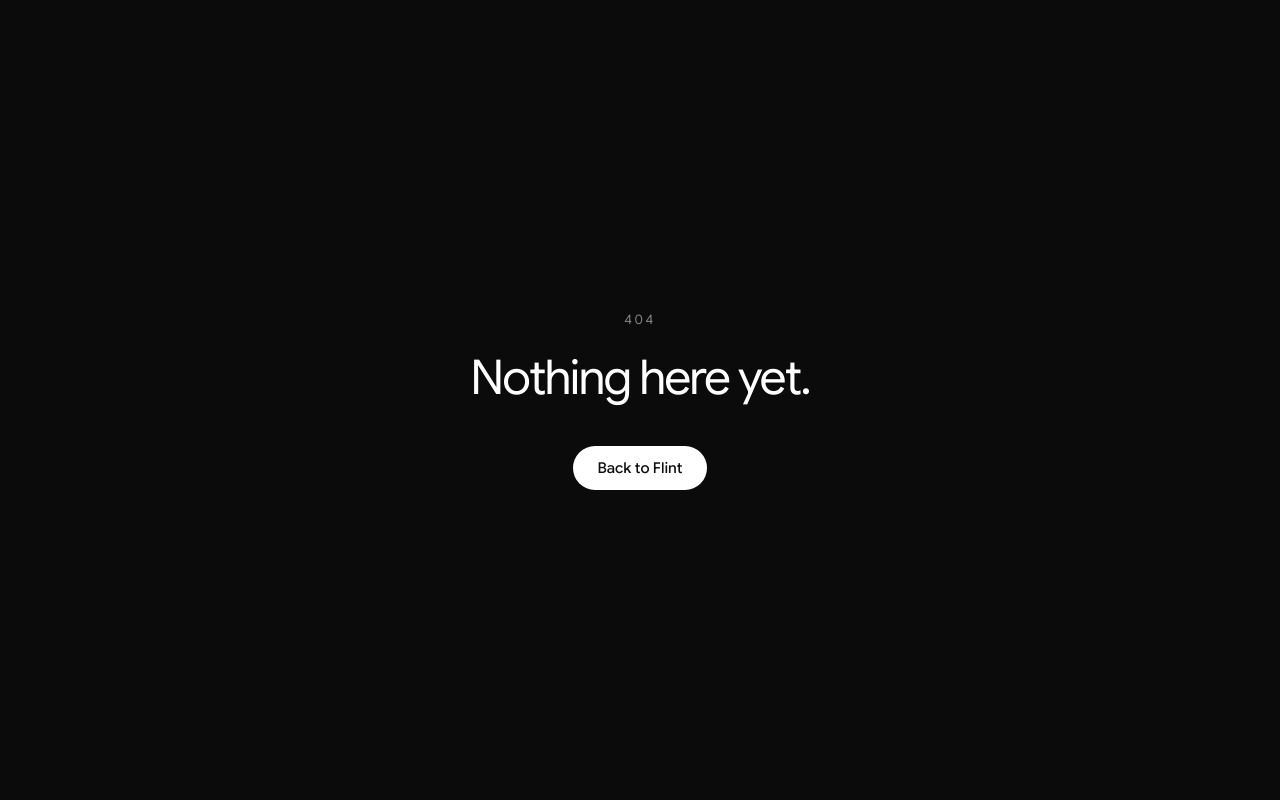
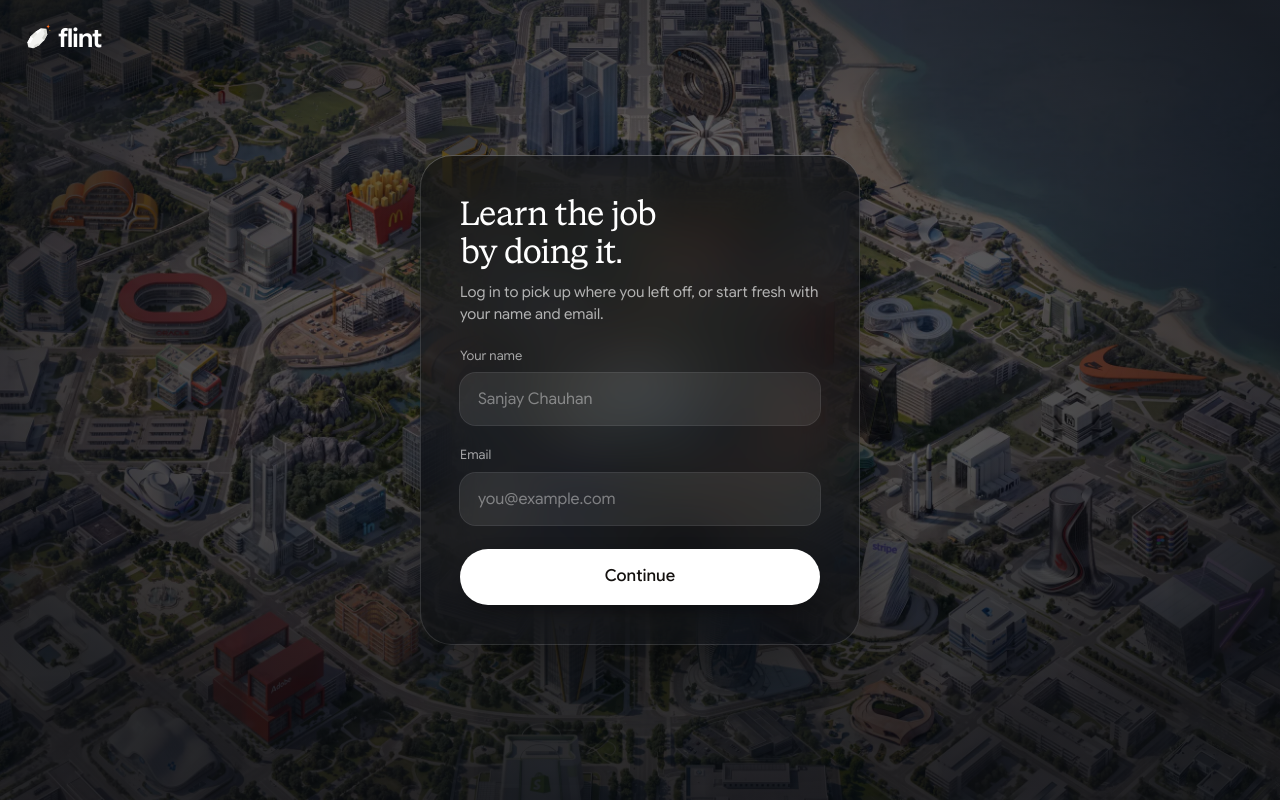
Before and after one commit to BilalA5/HackTheChange2026, a React (Vite) app: page /login in a window 1280 px wide. Before the commit this address had no page. Built offline with nearby package versions, Linux system fonts and the light colour scheme.

Commit message:
Add the login page and put the tour behind sign-in

```diff
--- /dev/null
+++ b/src/app/Root.jsx
@@ -0,0 +1,10 @@
+import { Outlet } from 'react-router';
+import AuthProvider from '@/features/auth/AuthProvider.jsx';
+
+export default function Root() {
+  return (
+    <AuthProvider>
+      <Outlet />
+    </AuthProvider>
+  );
+}
--- /dev/null
+++ b/src/features/auth/LoginPage.jsx
@@ -0,0 +1,92 @@
+import { useActionState } from 'react';
+import { Link, Navigate, useLocation, useNavigate } from 'react-router';
+import { useAppTheme } from '@/shared/useAppTheme.js';
+import Wordmark from '@/shared/Wordmark.jsx';
+import { homePathFor, useAuth } from './auth-context.js';
+
+const glass = {
+  background: 'rgba(10,12,16,.55)',
+  backdropFilter: 'blur(30px) saturate(1.25)',
+  WebkitBackdropFilter: 'blur(30px) saturate(1.25)',
+  boxShadow:
+    'inset 0 0 0 1px rgba(255,255,255,.13), inset 0 1px 0 rgba(255,255,255,.16), 0 50px 100px -30px rgba(0,0,0,.7)',
+};
+
+const fieldClass =
+  'h-[52px] w-full rounded-[16px] bg-white/[0.08] px-[18px] text-[16px] text-white outline-none ring-1 ring-white/15 transition placeholder:text-white/40 focus:bg-white/[0.12] focus:ring-white/50';
+
+function Field({ label, ...input }) {
+  return (
+    <label className="flex flex-col gap-2">
+      <span className="text-[13px] text-white/60">{label}</span>
+      <input className={fieldClass} {...input} />
+    </label>
+  );
+}
+
+export default function LoginPage() {
+  useAppTheme('auth');
+  const { user, ready, signIn } = useAuth();
+  const navigate = useNavigate();
+  const location = useLocation();
+
+  const [error, submit, pending] = useActionState(async (_previous, form) => {
+    try {
+      const signedIn = await signIn({ name: form.get('name'), email: form.get('email') });
+      navigate(signedIn.onboarded ? (location.state?.from ?? '/app') : '/onboarding', { replace: true });
+      return null;
+    } catch (failure) {
+      return failure.message;
+    }
+  }, null);
+
+  if (ready && user && !pending) return <Navigate to={homePathFor(user)} replace />;
+
+  return (
+    <main className="relative grid min-h-svh place-items-center overflow-hidden bg-[#0e0e10] px-4 py-10 text-white">
+      <title>Log in · Flint</title>
+      <img
+        src="/assets/onboarding/si-city.webp"
+        alt=""
+        className="absolute inset-0 h-full w-full scale-105 object-cover brightness-[.55]"
+      />
+      <div className="absolute inset-0 bg-[radial-gradient(60%_60%_at_50%_40%,rgba(8,10,14,0),rgba(8,10,14,.75))]" />
+
+      <Link to="/" className="absolute left-6 top-6 drop-shadow-[0_2px_10px_rgba(0,0,0,.35)]" aria-label="Flint home">
+        <Wordmark size={26} />
+      </Link>
+
+      <form
+        action={submit}
+        className="relative flex w-full max-w-[440px] flex-col gap-5 rounded-[32px] px-8 py-10 sm:px-10"
+        style={glass}
+      >
+        <div>
+          <h1 className="m-0 font-serif text-[34px] font-normal leading-[1.1] tracking-[-0.02em] [text-wrap:balance]">
+            Learn the job by doing it.
+          </h1>
+          <p className="mt-3 text-[15px] leading-[1.45] text-white/65">
+            Log in to pick up where you left off, or start fresh with your name and email.
+          </p>
+        </div>
+
+        <Field label="Your name" name="name" autoComplete="name" placeholder="Sanjay Chauhan" required />
+        <Field label="Email" name="email" type="email" autoComplete="email" placeholder="you@example.com" required />
+
+        {error && (
+          <p role="alert" className="m-0 rounded-[12px] bg-[#EC4B3F]/15 px-4 py-3 text-[14px] text-[#ffb4ad]">
+            {error}
+          </p>
+        )}
+
+        <button
+          type="submit"
+          disabled={pending}
+          className="mt-1 flex h-[56px] items-center justify-center rounded-full bg-white text-[16.5px] font-medium text-[#14110f] shadow-[0_12px_30px_-12px_rgba(0,0,0,.6)] transition hover:scale-[1.02] active:scale-[.99] disabled:opacity-60"
+        >
+          {pending ? 'Signing in…' : 'Continue'}
+        </button>
+      </form>
+    </main>
+  );
+}
--- a/src/features/auth/auth-context.js
+++ b/src/features/auth/auth-context.js
@@ -7,3 +7,7 @@ export function useAuth() {
   if (!auth) throw new Error('useAuth must be used inside AuthProvider');
   return auth;
 }
+
+export function homePathFor(user) {
+  return user.onboarded ? '/app' : '/onboarding';
+}
--- a/src/router.jsx
+++ b/src/router.jsx
@@ -1,11 +1,24 @@
 import { createBrowserRouter } from 'react-router';
+import Root from './app/Root.jsx';
+import RequireAuth from './features/auth/RequireAuth.jsx';
 import NotFound from './pages/NotFound.jsx';
 
 const page = (load) => async () => ({ Component: (await load()).default });
 
 export const router = createBrowserRouter([
-  { path: '/', lazy: page(() => import('./features/landing/LandingPage.jsx')) },
-  { path: '/onboarding/:step?', lazy: page(() => import('./features/onboarding/OnboardingPage.jsx')) },
-  { path: '/workspace', lazy: page(() => import('./features/workspace/WorkspacePage.jsx')) },
-  { path: '*', Component: NotFound },
+  {
+    Component: Root,
+    children: [
+      { path: '/', lazy: page(() => import('./features/landing/LandingPage.jsx')) },
+      { path: '/login', lazy: page(() => import('./features/auth/LoginPage.jsx')) },
+      {
+        Component: RequireAuth,
+        children: [
+          { path: '/onboarding/:step?', lazy: page(() => import('./features/onboarding/OnboardingPage.jsx')) },
+          { path: '/workspace', lazy: page(() => import('./features/workspace/WorkspacePage.jsx')) },
+        ],
+      },
+      { path: '*', Component: NotFound },
+    ],
+  },
 ]);
--- a/src/styles/base.css
+++ b/src/styles/base.css
@@ -18,3 +18,8 @@ body {
 .no-scrollbar::-webkit-scrollbar {
   display: none;
 }
+
+[data-app='auth'],
+[data-app='auth'] body {
+  background: #0e0e10;
+}
```
